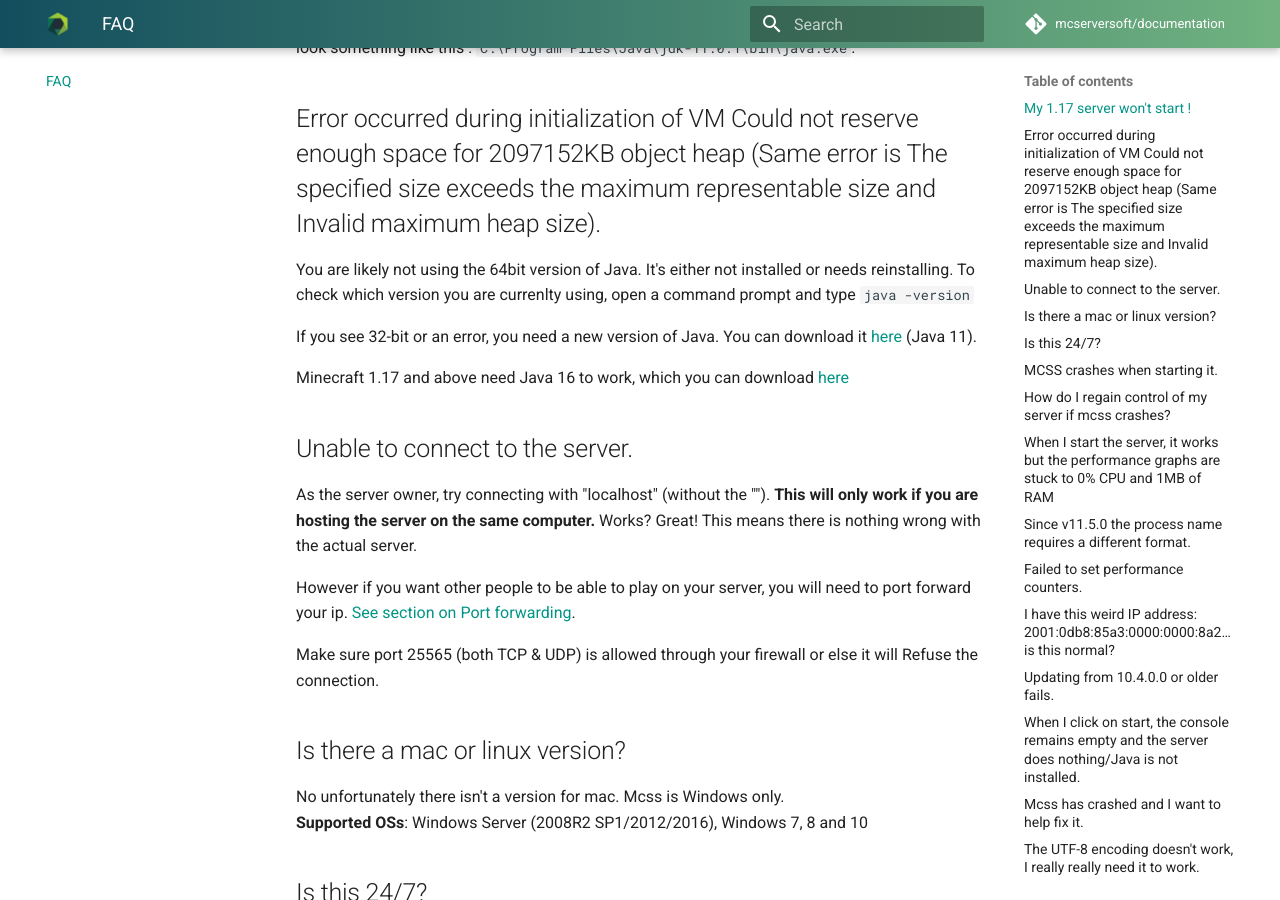
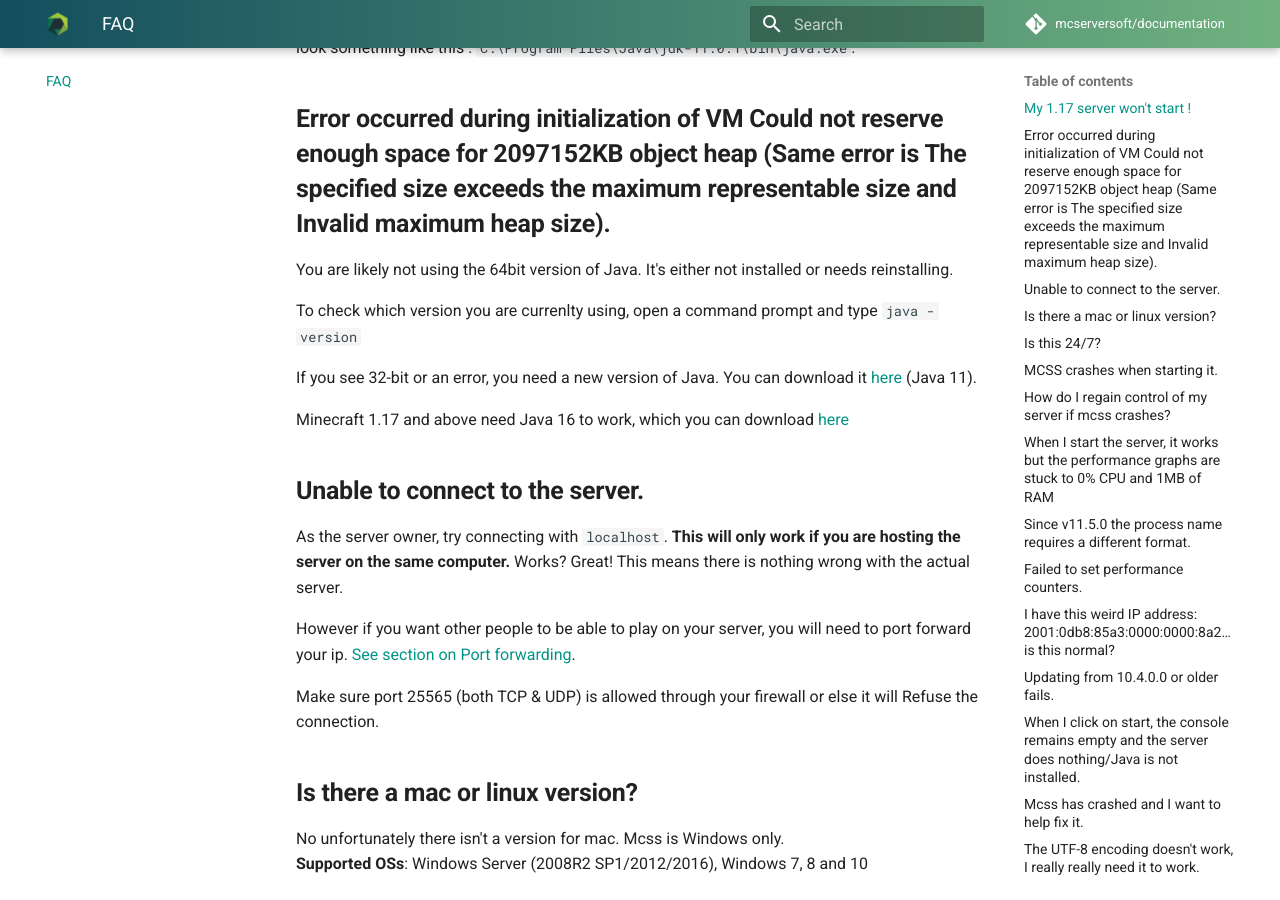
Before and after one commit to mcserversoft/documentation, an MkDocs documentation site: the page built from docs/faq.md, in a window 1280 px wide and 900 px high, scrolled down 362 px. Built offline with MkDocs 1.6.1 and Material for MkDocs 9.7.7, drawn with Linux system fonts in a browser that asks for light colours; comment, search, counter and statistics services are not loaded.

Commit message:
Made the titles bold
For better readability and page hierarchy

```diff
--- a/docs/faq.md
+++ b/docs/faq.md
@@ -1,25 +1,26 @@
 # FAQ
 
 
-## My 1.17 server won't start !
+## **My 1.17 server won't start !**
 
 The latest release of Minecraft requires Java 16 to even start. You can download it [here](https://www.oracle.com/java/technologies/javase-jdk16-downloads.html).
 
 Please note that 1.16 and below **cannot** run using Java 16. To run both 1.17 and 1.16 (or below) servers on the same machine, you will need to specify the path to the corresponding `java.exe` for each server under `edit server > advanced > Local Java path override`. The path should look something like this : `C:\Program Files\Java\jdk-11.0.1\bin\java.exe`.
 
 
-## Error occurred during initialization of VM Could not reserve enough space for 2097152KB object heap (Same error is The specified size exceeds the maximum representable size and Invalid maximum heap size).
+## **Error occurred during initialization of VM Could not reserve enough space for 2097152KB object heap (Same error is The specified size exceeds the maximum representable size and Invalid maximum heap size).**
 
 You are likely not using the 64bit version of Java. It's either not installed or needs reinstalling.
+
 To check which version you are currenlty using, open a command prompt and type `java -version`
 
 If you see 32-bit or an error, you need a new version of Java. You can download it [here](https://www.oracle.com/it/java/technologies/javase-jdk11-downloads.html) (Java 11).
 
 Minecraft 1.17 and above need Java 16 to work, which you can download [here](https://www.oracle.com/java/technologies/javase-jdk16-downloads.html)
 
-## Unable to connect to the server.
+## **Unable to connect to the server.**
 
-As the server owner, try connecting with "localhost" (without the ""). **This will only work if you are hosting the server on the same computer.**
+As the server owner, try connecting with `localhost`. **This will only work if you are hosting the server on the same computer.**
 Works? Great! This means there is nothing wrong with the actual server.
 
 However if you want other people to be able to play on your server, you will need to port forward your ip.
@@ -27,22 +28,22 @@
 
 Make sure port 25565 (both TCP & UDP) is allowed through your firewall or else it will Refuse the connection.
 
-## Is there a mac or linux version?
+## **Is there a mac or linux version?**
 
 No unfortunately there isn't a version for mac. Mcss is Windows only.<br>
 **Supported OSs**: Windows Server (2008R2 SP1/2012/2016), Windows 7, 8 and 10
 
 
-## Is this 24/7?
+## **Is this 24/7?**
 
 No, it's software that runs on your computer.<br>
 Nothing like Aternos.
 
-## MCSS crashes when starting it.
+## **MCSS crashes when starting it.**
 
 Do you have [.NET Framework 4.7.2](https://dotnet.microsoft.com/download/dotnet-framework/net472) (or higher) installed?
 
-## How do I regain control of my server if mcss crashes?
+## **How do I regain control of my server if mcss crashes?**
 
 To regain control of your servers you need to kill all Java processes,to do this you go to "Quick Options" > "Kill all Java processes"
 
@@ -54,7 +55,7 @@
     * Minecraft instances
     * Any other program running Java or relying on Java to function
 
-## When I start the server, it works but the performance graphs are stuck to 0% CPU and 1MB of RAM
+## **When I start the server, it works but the performance graphs are stuck to 0% CPU and 1MB of RAM**
 This is because you have Java 11 or higher.
 To fix it, you have to specify the direct path to your java binaries in mcss.
 1. open the `file > options` menu
@@ -64,13 +65,13 @@
 You can also add a different Java path for some server if only one requires Java 11 or higher. To do this, stop the server, go to the servers tab and click view settings on the three dots.
 There, you will be able to set a local Java path, under the Advanced tab.
 
-## Since v11.5.0 the process name requires a different format.
+## **Since v11.5.0 the process name requires a different format.**
 
 ![Screenshot of the process name requires different format dialog](assets/screenshots/dialog_regedit_process_name.png)
 
 This change is required, click 'Yes' to apply the change.
 
-## Failed to set performance counters.
+## **Failed to set performance counters.**
 
 ![Screenshot of failed to set performance counters dialog](assets/screenshots/dialog_performance_counters.png)
 
@@ -86,7 +87,7 @@
 > More info: [Microsoft Support | How to manually rebuild Performance Counter Library values
 ](https://support.microsoft.com/en-us/help/300956/how-to-manually-rebuild-performance-counter-library-values)
 
-## I have this weird IP address: 2001:0db8:85a3:0000:0000:8a2e:0370:7334, is this normal?
+## **I have this weird IP address: 2001:0db8:85a3:0000:0000:8a2e:0370:7334, is this normal?**
 
 Yes that is completely normal, that is called an IPv6 address. Most people don't have access to IPv6 yet so it's smart to share your IPv4 address instead.
 
@@ -97,14 +98,14 @@
 
 > FUN FACT: IPv6 doesn't have port forwarding, there are no internal and external IPs. Every computer has it's own public IP.
 >
-## Updating from 10.4.0.0 or older fails.
+## **Updating from 10.4.0.0 or older fails.**
 
 Due to backend api changes version 10.4.0.0 (and older) was considered End of Life (EOL) as of January 1st 2020.
 Update from these old builds is no longer possible, they might even break.
 
 You will need to update mcss manually. Download the latest version from the website and rename it to mcss.exe and copy'n replace it with the existing one. (make a backup just in case)
 
-## When I click on start, the console remains empty and the server does nothing/Java is not installed.
+## **When I click on start, the console remains empty and the server does nothing/Java is not installed.**
 This is because you don't have Java installed, or it is not in the PATH variable
 
 > The PATH is the system variable that your operating system uses to locate needed executables from the command line or Terminal window.
@@ -117,7 +118,7 @@
 5. If you were using a Command prompt window, you will need to reopen that.
 <br>*(The above steps were adapted from <https://www.java.com/en/download/help/path.xml>)*
 
-## Mcss has crashed and I want to help fix it.
+## **Mcss has crashed and I want to help fix it.**
 
 To help fix it, you can upload your Windows event logs and mcss logs.
 *(please zip all the files and send them to me by email, SpigotMC or Discord)*
@@ -131,7 +132,7 @@
 
 ![Screenshot of the event viewer](assets/screenshots/event_viewer.png)
 
-## The UTF-8 encoding doesn't work, I *really really* need it to work.
+## **The UTF-8 encoding doesn't work, I *really really* need it to work.**
 
 The sad reality is that UTF-8 is a second-class citizen in Windows.
 
```
